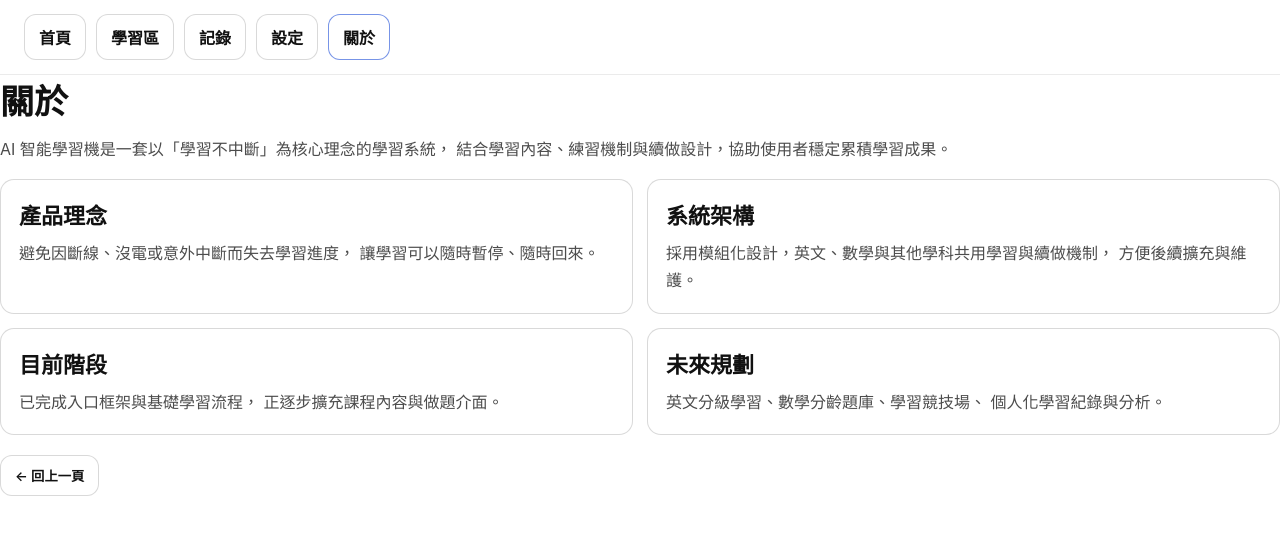
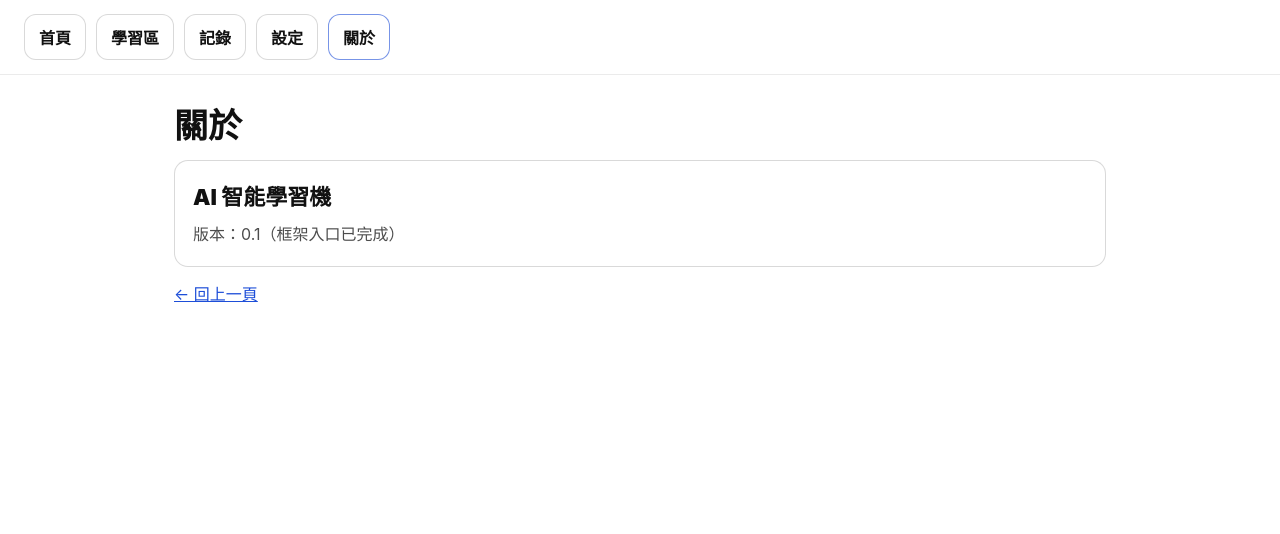
Before and after one commit to boos88978857-svg/ai-intelligent-learning-machine, a Next.js app: page /about in a window 1280 px wide. Shown: the top 534 px of the page. Built offline with nearby package versions, Linux system fonts and the light colour scheme.

Commit message:
更新 page.tsx

```diff
--- a/app/about/page.tsx
+++ b/app/about/page.tsx
@@ -5,61 +5,17 @@ import { ui } from "../ui";
 
 export default function AboutPage() {
   const router = useRouter();
-
   return (
-    <main>
-      <h1 style={{ margin: "0 0 12px", fontSize: 34, fontWeight: 900 }}>
-        關於
-      </h1>
-
-      <p style={{ margin: "0 0 16px", opacity: 0.75, lineHeight: 1.7 }}>
-        AI 智能學習機是一套以「學習不中斷」為核心理念的學習系統，
-        結合學習內容、練習機制與續做設計，協助使用者穩定累積學習成果。
-      </p>
-
-      <div style={ui.grid2}>
-        <div style={ui.card}>
-          <h2 style={ui.cardTitle}>產品理念</h2>
-          <p style={ui.cardDesc}>
-            避免因斷線、沒電或意外中斷而失去學習進度，
-            讓學習可以隨時暫停、隨時回來。
-          </p>
-        </div>
-
-        <div style={ui.card}>
-          <h2 style={ui.cardTitle}>系統架構</h2>
-          <p style={ui.cardDesc}>
-            採用模組化設計，英文、數學與其他學科共用學習與續做機制，
-            方便後續擴充與維護。
-          </p>
-        </div>
-
-        <div style={ui.card}>
-          <h2 style={ui.cardTitle}>目前階段</h2>
-          <p style={ui.cardDesc}>
-            已完成入口框架與基礎學習流程，
-            正逐步擴充課程內容與做題介面。
-          </p>
-        </div>
-
-        <div style={ui.card}>
-          <h2 style={ui.cardTitle}>未來規劃</h2>
-          <p style={ui.cardDesc}>
-            英文分級學習、數學分齡題庫、學習競技場、
-            個人化學習紀錄與分析。
-          </p>
-        </div>
+    <main style={ui.wrap}>
+      <h1 style={{ margin: "0 0 12px", fontSize: 34, fontWeight: 900 }}>關於</h1>
+      <div style={ui.card}>
+        <h2 style={ui.cardTitle}>AI 智能學習機</h2>
+        <p style={ui.cardDesc}>版本：0.1（框架入口已完成）</p>
       </div>
 
-      {/* 只保留回上一頁 */}
-      <div style={{ marginTop: 20 }}>
-        <button
-          onClick={() => router.back()}
-          style={{ ...ui.navBtn, cursor: "pointer" }}
-        >
-          ← 回上一頁
-        </button>
-      </div>
+      <button onClick={() => router.back()} style={ui.backLink}>
+        ← 回上一頁
+      </button>
     </main>
   );
 }
```
